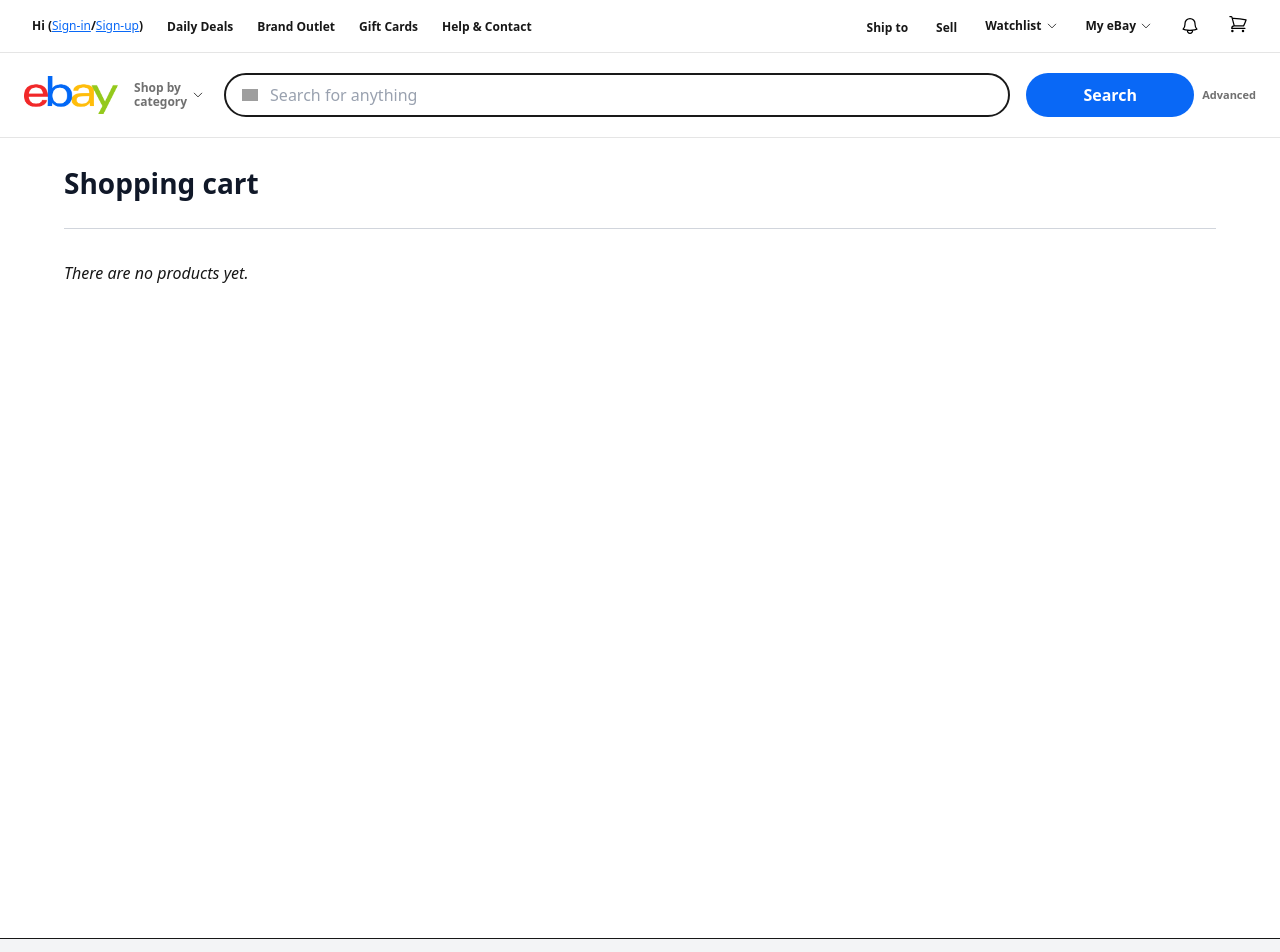
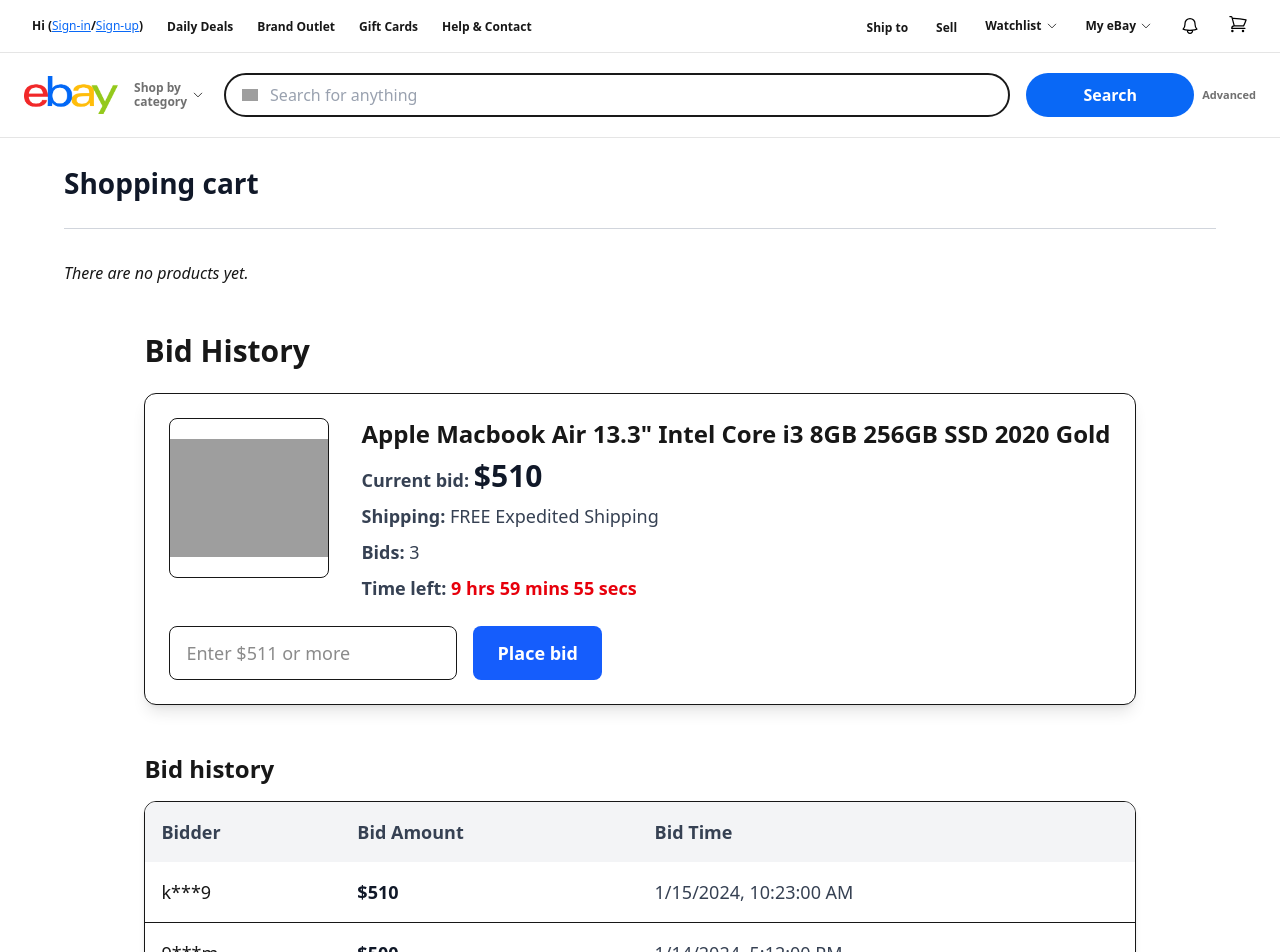
Before and after one commit to quankmksnb/SDN302_Project_eBay, a Next.js app in the folder ebay-fe/: page /cart in a window 1280 px wide. Shown: the top 952 px of the page. Built offline with nearby package versions, Linux system fonts and the light colour scheme; grey boxes are pictures that could not be loaded.

Commit message:
moi nhat 1

```diff
--- a/ebay-fe/src/app/(root)/products/[id]/page.jsx
+++ b/ebay-fe/src/app/(root)/products/[id]/page.jsx
@@ -9,8 +9,11 @@
 import { toast } from "react-hot-toast";
 import cartService from "@/services/cartService";
 import AddedToCartPopup from "@/components/ui/AddToCartStatus/AddToCartStatus";
+import { useRouter } from "next/navigation";
+import AuctionPage from "@/components/ui/Auction/AuctionPage";
 
 export default function ProductDetail() {
+  const router = useRouter();
   const { id } = useParams();
   const [product, setProduct] = useState(null);
   const [reviews, setReviews] = useState([]);
@@ -463,10 +466,7 @@
               {product.isAuction ? (
                 <button
                   className="w-full bg-blue-600 hover:bg-blue-700 text-white font-bold py-3 rounded-full text-lg transition"
-                  onClick={() => {
-                    // bạn có thể mở modal bid hoặc push sang trang auction
-                    console.log("Place bid");
-                  }}
+                  onClick={() => router.push(`/auction/${product._id}`)}
                 >
                   Place bid
                 </button>
@@ -653,6 +653,9 @@
             </div>
           )}
         </div>
+        <div>
+          <AuctionPage />
+        </div>
       </div>
     </main>
   );
--- a/ebay-fe/src/components/ui/Auction/AuctionPage.jsx
+++ b/ebay-fe/src/components/ui/Auction/AuctionPage.jsx
@@ -0,0 +1,182 @@
+"use client";
+
+import { useState, useEffect } from "react";
+
+// Ẩn tên giống eBay: k***9
+function maskName(name) {
+  if (!name) return "";
+  if (name.length <= 2) return name + "***";
+  return name[0] + "***" + name[name.length - 1];
+}
+
+export default function AuctionPage() {
+  // ======= FAKE PRODUCT =======
+  const [product] = useState({
+    _id: "TEST123",
+    title: 'Apple Macbook Air 13.3" Intel Core i3 8GB 256GB SSD 2020 Gold',
+    image:
+      "https://store.storeimages.cdn-apple.com/4668/as-images.apple.com/is/macbook-air-gold-select-201810?wid=2000&hei=2000&fmt=jpeg&qlt=95&.v=1664472289053",
+    shipping: "FREE Expedited Shipping",
+    auctionEndTime: Date.now() + 1000 * 60 * 60 * 10,
+  });
+
+  // ======= FAKE BID HISTORY =======
+  const [bids, setBids] = useState([
+    {
+      _id: "1",
+      username: "k***9",
+      bidAmount: 510,
+      createdAt: new Date("2024-01-15T10:23:00"),
+    },
+    {
+      _id: "2",
+      username: "9***m",
+      bidAmount: 500,
+      createdAt: new Date("2024-01-14T17:12:00"),
+    },
+    {
+      _id: "3",
+      username: "t***p",
+      bidAmount: 430,
+      createdAt: new Date("2024-01-14T16:45:00"),
+    },
+  ]);
+
+  const [bidAmount, setBidAmount] = useState("");
+  const [timeLeft, setTimeLeft] = useState("");
+
+  // Countdown
+  useEffect(() => {
+    const timer = setInterval(() => {
+      const diff = product.auctionEndTime - Date.now();
+      if (diff <= 0) {
+        setTimeLeft("Auction ended");
+        clearInterval(timer);
+        return;
+      }
+      const h = Math.floor(diff / 3600000);
+      const m = Math.floor((diff % 3600000) / 60000);
+      const s = Math.floor((diff % 60000) / 1000);
+      setTimeLeft(`${h} hrs ${m} mins ${s} secs`);
+    }, 1000);
+
+    return () => clearInterval(timer);
+  }, []);
+
+  const handlePlaceBid = () => {
+    if (!bidAmount) return alert("Please enter your bid.");
+    const amount = Number(bidAmount);
+    const highest = bids[0].bidAmount;
+
+    if (amount <= highest)
+      return alert("Your bid must be higher than the current bid.");
+
+    const newBid = {
+      _id: Date.now().toString(),
+      username: "y***u",
+      bidAmount: amount,
+      createdAt: new Date(),
+    };
+
+    setBids([newBid, ...bids]);
+    setBidAmount("");
+  };
+
+  const highestBid = bids.length ? bids[0].bidAmount : 0;
+
+  return (
+    <div className="max-w-6xl mx-auto py-12 px-6 font-sans text-[17px]">
+      {/* TITLE */}
+      <h1 className="text-3xl font-semibold mb-6">Bid History</h1>
+
+      {/* PRODUCT CARD */}
+      <div className="border p-6 rounded-xl bg-white shadow-lg">
+        <div className="flex gap-8">
+          <img
+            src={product.image}
+            alt="item"
+            className="w-40 h-40 object-contain rounded-lg border"
+          />
+
+          <div className="flex-1">
+            <h2 className="font-semibold text-2xl mb-2">{product.title}</h2>
+
+            <p className="text-gray-700 text-lg">
+              <strong>Current bid:</strong>{" "}
+              <span className="text-3xl font-bold text-gray-900">
+                ${highestBid.toLocaleString()}
+              </span>
+            </p>
+
+            <p className="text-gray-700 mt-2 text-lg">
+              <strong>Shipping:</strong> {product.shipping}
+            </p>
+
+            <p className="text-gray-700 mt-2 text-lg">
+              <strong>Bids:</strong> {bids.length}
+            </p>
+
+            <p className="text-gray-700 mt-2 text-lg">
+              <strong>Time left:</strong>{" "}
+              <span className="text-red-600 font-semibold">{timeLeft}</span>
+            </p>
+          </div>
+        </div>
+
+        {/* INPUT BID */}
+        <div className="mt-6 flex gap-4">
+          <input
+            type="number"
+            className="border rounded-lg px-4 py-3 w-72 text-lg"
+            placeholder={`Enter $${highestBid + 1} or more`}
+            value={bidAmount}
+            onChange={(e) => setBidAmount(e.target.value)}
+          />
+          <button
+            onClick={handlePlaceBid}
+            className="bg-blue-600 text-white px-6 py-3 rounded-lg text-lg font-semibold hover:bg-blue-700 transition"
+          >
+            Place bid
+          </button>
+        </div>
+      </div>
+
+      {/* BID TABLE */}
+      <div className="mt-12">
+        <h2 className="text-2xl font-semibold mb-4">Bid history</h2>
+
+        <div className="border rounded-xl overflow-hidden shadow-md">
+          <table className="w-full text-left text-lg">
+            <thead className="bg-gray-100 text-gray-700">
+              <tr>
+                <th className="p-4">Bidder</th>
+                <th className="p-4">Bid Amount</th>
+                <th className="p-4">Bid Time</th>
+              </tr>
+            </thead>
+
+            <tbody>
+              {bids.map((b) => (
+                <tr key={b._id} className="border-b hover:bg-gray-50">
+                  <td className="p-4 font-medium">{maskName(b.username)}</td>
+                  <td className="p-4 font-semibold text-gray-900">
+                    ${b.bidAmount.toLocaleString()}
+                  </td>
+                  <td className="p-4 text-gray-700">
+                    {new Date(b.createdAt).toLocaleString()}
+                  </td>
+                </tr>
+              ))}
+            </tbody>
+          </table>
+
+          {bids.length === 0 && (
+            <div className="p-6 text-center text-gray-500 text-lg">
+              No bids placed yet.
+            </div>
+          )}
+        </div>
+      </div>
+    </div>
+  );
+}
--- a/ebay-fe/src/components/ui/CategoriesPicker/ListItemCategory.jsx
+++ b/ebay-fe/src/components/ui/CategoriesPicker/ListItemCategory.jsx
@@ -203,6 +203,7 @@
 import Footer2 from "@/components/layout/Footer2";
 import { Footer } from "antd/es/layout/layout";
 import React, { useEffect, useMemo, useState } from "react";
+import AuctionPage from "../Auction/AuctionPage";
 
 const ItemsCategory = () => {
   const [items, setItems] = useState([]);
@@ -417,6 +418,7 @@
       <div>
         <Footer2 />
       </div>
+
     </section>
   );
 };
--- a/ebay-fe/src/components/ui/ShoppingCart/Cart.jsx
+++ b/ebay-fe/src/components/ui/ShoppingCart/Cart.jsx
@@ -5,6 +5,7 @@
 import cartService from "@/services/cartService";
 import { useRouter } from "next/navigation";
 import React, { useEffect, useState } from "react";
+import AuctionPage from "../Auction/AuctionPage";
 
 const QuantityCounter = ({ initialQuantity, onQuantityChange }) => {
   const [quantity, setQuantity] = useState(initialQuantity);
@@ -271,6 +272,9 @@
           )}
         </div>
       </div>
+      <div>
+        <AuctionPage />
+      </div>
     </div>
   );
 };
--- /dev/null
+++ b/ebay-fe/src/services/bidService.js
@@ -0,0 +1,54 @@
+import api from "@/services";
+
+/**
+ * Lấy danh sách BID theo productId
+ * GET /api/bids/product/:productId
+ */
+export const getBidsByProduct = async (productId) => {
+  try {
+    const res = await api.get(`/bids/product/${productId}`);
+    return res.data.bids;
+  } catch (error) {
+    console.error("Error fetching bids:", error);
+    throw error;
+  }
+};
+
+/**
+ * Đặt bid
+ * POST /api/bids/place
+ */
+export const placeBid = async (productId, bidAmount) => {
+  try {
+    const res = await api.post(`/bids/place`, {
+      productId,
+      bidAmount,
+    });
+    return res.data;
+  } catch (error) {
+    console.error("Error placing bid:", error);
+    throw error;
+  }
+};
+
+/**
+ * Lấy bid cao nhất của 1 sản phẩm (optional)
+ * GET /api/bids/highest/:productId
+ */
+export const getHighestBid = async (productId) => {
+  try {
+    const res = await api.get(`/bids/highest/${productId}`);
+    return res.data.highestBid;
+  } catch (error) {
+    console.error("Error fetching highest bid:", error);
+    throw error;
+  }
+};
+
+const bidService = {
+  getBidsByProduct,
+  placeBid,
+  getHighestBid,
+};
+
+export default bidService;
```
